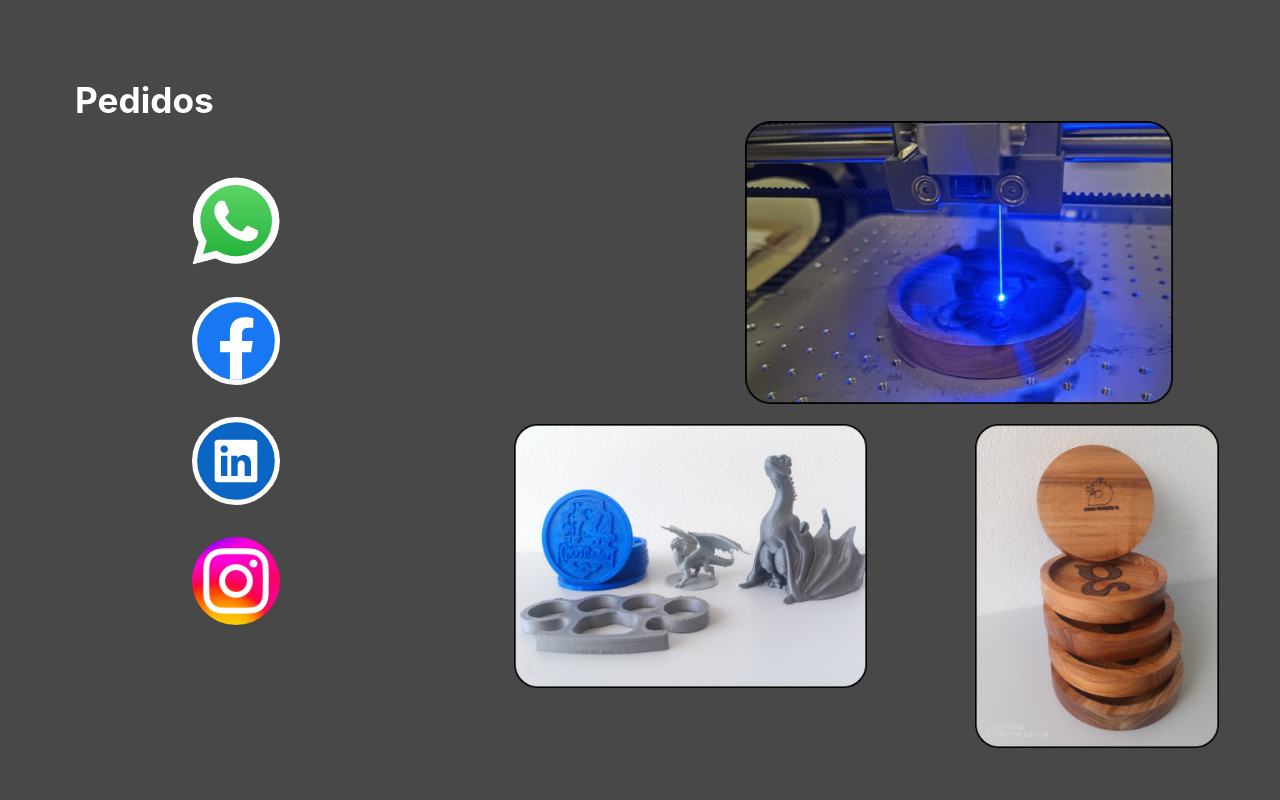
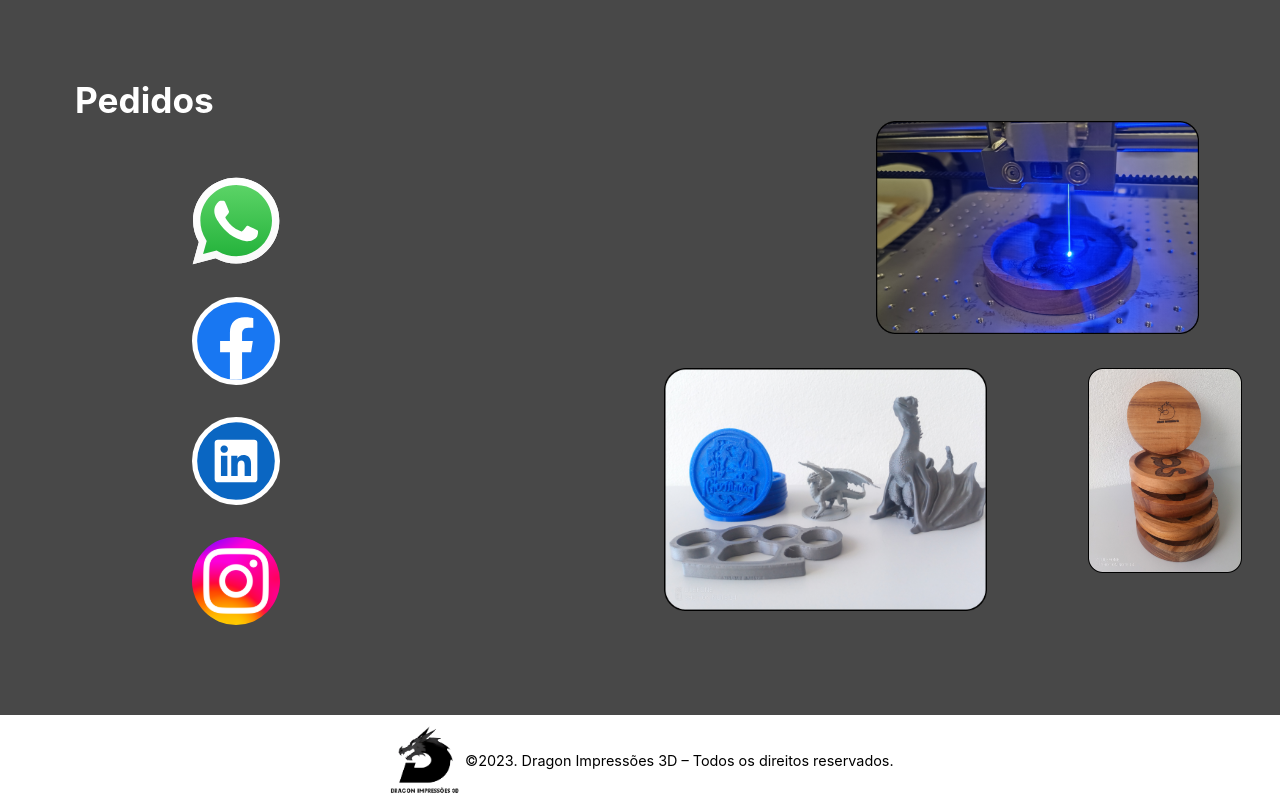
Before and after one commit to GARGA342/dragon_impressoes, a Vue app: page / in a window 1280 px wide. Shown: the part 1700-2500 px from the top of the page. Built offline with nearby package versions, Linux system fonts and the light colour scheme.

Commit message:
Orders adjusted to responsive

```diff
--- a/src/components/Pedidos.vue
+++ b/src/components/Pedidos.vue
@@ -52,8 +52,7 @@
 <style scoped>
 .main {
   background: #484848;
-  padding: 5.62rem 0 0 0;
-  height: 100vh;
+  padding: 5.62rem 0 5.62rem 0;
 }
 
 .content {
@@ -79,12 +78,12 @@
 }
 
 .float_imgs {
-  position: absolute;
+  position: relative;
   display: grid;
+  margin-left: 30%;
   gap: 20px;
   grid-template-columns: auto auto auto;
-  max-height: 80vh;
-  right: 0;
+  max-height: 70%;
   z-index: 0;
 }
 
@@ -157,7 +156,7 @@ h1 {
 
   .social {
     margin-top: 3.5rem;
-    margin-left: 5rem;
+    margin-left: 10%;
     gap: 2rem;
   }
 
@@ -184,9 +183,6 @@ h1 {
     max-width: unset;
   }
 
-  .main {
-    height: 230vh;
-  }
   .content {
     display: block;
   }
--- a/src/components/Produtos.vue
+++ b/src/components/Produtos.vue
@@ -116,6 +116,7 @@ h1 {
 .vueperslide__content-wrapper button span{
   color: white;
   font-weight: 800;
+  font-size: 90%;
   font-family: Inter, "Gill Sans", sans-serif;
 }
 
--- a/src/components/Rodape.vue
+++ b/src/components/Rodape.vue
@@ -15,4 +15,7 @@
     footer img{
         height: 70px;
     }
+    footer p{
+        font-size: 90%;
+    }
 </style>
```
